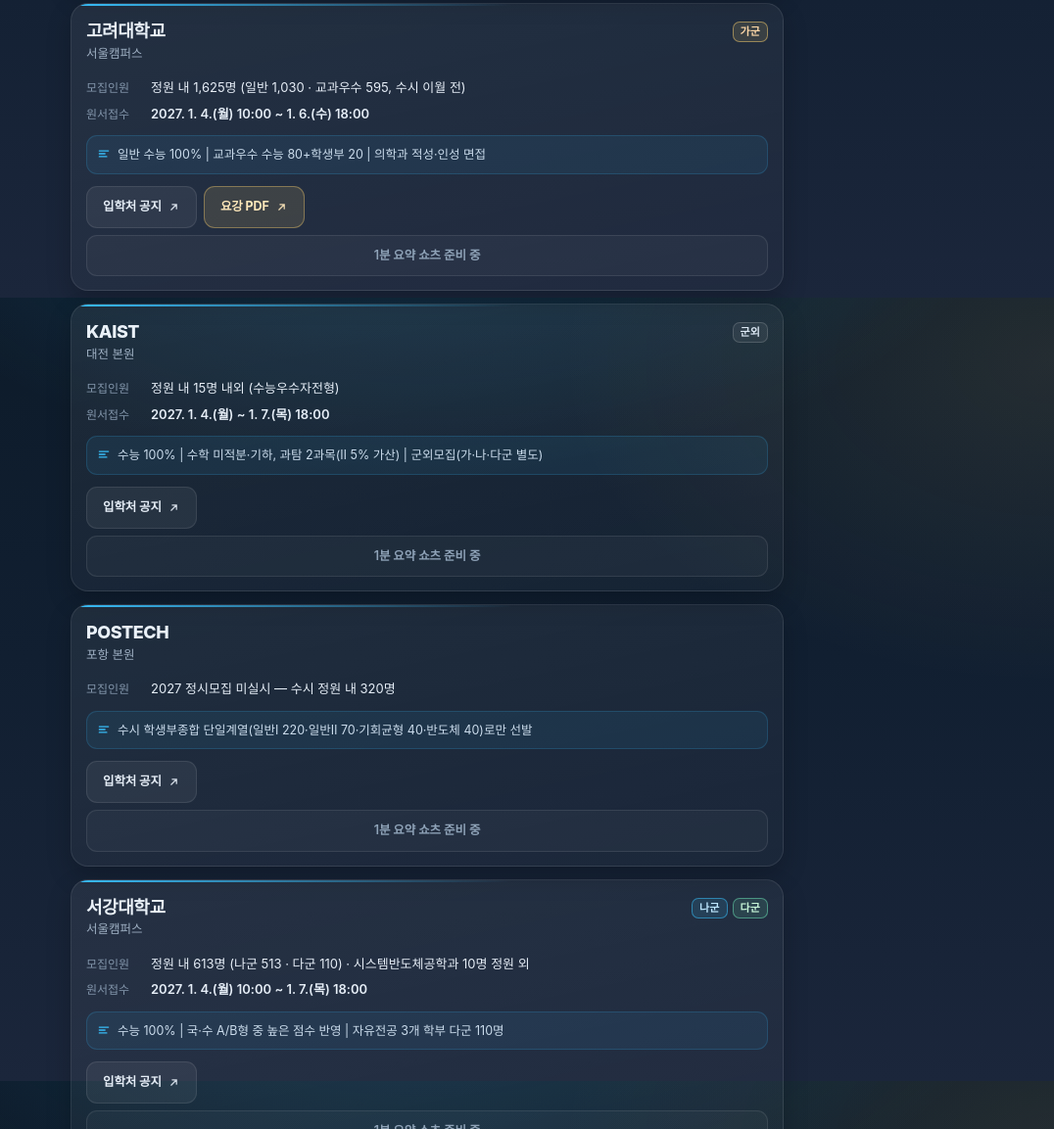
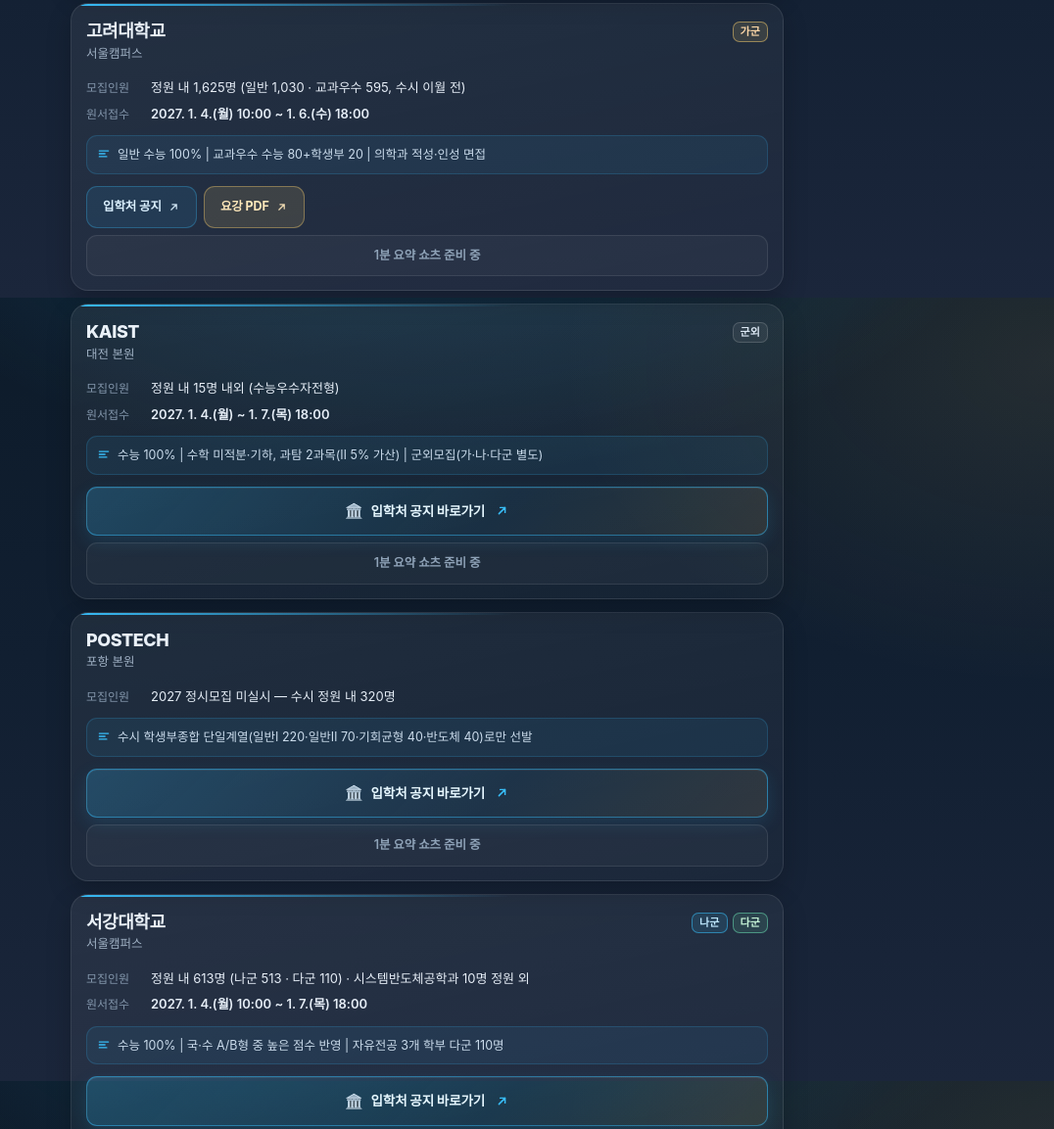
Before and after one commit to bananahyun0926/jeongsihanip, a plain HTML site: page index.html in a window 1280 px wide. Shown: the part 1296-2449 px from the top of the page at 98% size, without its empty margins (204-1280 px from the left). Drawn offline with Linux system fonts and the light colour scheme; a web font is replaced by a local one.

Commit message:
요강 PDF 없는 카드의 입학처 공지 버튼을 카드 하단 전체 폭 CTA로 개선

```diff
--- a/index.html
+++ b/index.html
@@ -176,6 +176,28 @@
   }
   .btn:active{transform:scale(.975)}
   .btn svg{width:13px;height:13px;opacity:.9}
+  .btn.notice-link{background:rgba(56,189,248,.10);border-color:rgba(56,189,248,.30);color:#dcf1ff}
+  /* 요강 PDF가 없어 '입학처 공지' 단독인 카드: 카드 하단을 꽉 채우는 메인 버튼으로 */
+  .actions.solo{grid-template-columns:1fr}
+  .btn.notice-link.solo{
+    grid-column:1/-1;min-height:48px;padding:14px 16px;gap:8px;
+    font-size:13.5px;font-weight:800;
+    border-color:rgba(56,189,248,.48);
+    background:linear-gradient(135deg,rgba(56,189,248,.22),rgba(56,189,248,.07) 60%,rgba(233,196,106,.10));
+    color:#e6f7ff;
+    box-shadow:0 6px 18px rgba(56,189,248,.13), inset 0 1px 0 rgba(255,255,255,.07);
+    transition:transform .15s,background .18s,border-color .18s,box-shadow .18s;
+  }
+  .btn.notice-link.solo .ic{font-size:15px;line-height:1}
+  .btn.notice-link.solo svg{width:15px;height:15px;opacity:1;color:var(--sky);margin-left:2px}
+  .btn.notice-link.solo:focus-visible{outline:2px solid rgba(56,189,248,.85);outline-offset:2px}
+  @media (hover:hover){
+    .btn.notice-link.solo:hover{
+      border-color:rgba(56,189,248,.78);transform:translateY(-1px);
+      background:linear-gradient(135deg,rgba(56,189,248,.32),rgba(56,189,248,.12) 60%,rgba(233,196,106,.16));
+      box-shadow:0 10px 24px rgba(56,189,248,.22), inset 0 1px 0 rgba(255,255,255,.10);
+    }
+  }
   .btn.pdf{background:rgba(233,196,106,.14);border-color:rgba(233,196,106,.42);color:#ffe9bb}
   .btn.shorts{grid-column:1/-1;background:rgba(56,189,248,.13);border-color:rgba(56,189,248,.40);color:#d3f0ff}
   .btn.pending{grid-column:1/-1;background:rgba(255,255,255,.035);border-color:var(--line);color:#8fa3b8;font-weight:600;cursor:default}
@@ -361,8 +383,10 @@
       return '<span class="g ' + (GROUP_CLASS[g] || "") + '">' + esc(g) + "</span>";
     }).join("");
 
+    var solo = !!u.noticeUrl && !u.pdfUrl;
     var links = [];
-    if (u.noticeUrl) links.push('<a class="btn" href="' + esc(u.noticeUrl) + '" target="_blank" rel="noopener">입학처 공지' + extIcon() + "</a>");
+    if (u.noticeUrl) links.push('<a class="btn notice-link' + (solo ? " solo" : "") + '" href="' + esc(u.noticeUrl) + '" target="_blank" rel="noopener">' +
+      (solo ? '<span class="ic" aria-hidden="true">🏛️</span>입학처 공지 바로가기' : "입학처 공지") + extIcon() + "</a>");
     if (u.pdfUrl) links.push('<a class="btn pdf" href="' + esc(u.pdfUrl) + '" target="_blank" rel="noopener">요강 PDF' + extIcon() + "</a>");
     if (u.shortsUrl) links.push('<a class="btn shorts" href="' + esc(u.shortsUrl) + '" target="_blank" rel="noopener">1분 요약 쇼츠 보기' + extIcon() + "</a>");
     else links.push('<span class="btn pending" aria-disabled="true">1분 요약 쇼츠 준비 중</span>');
@@ -383,7 +407,7 @@
         (u.summary
           ? '<div class="summary"><svg viewBox="0 0 24 24" fill="none" stroke="currentColor" stroke-width="2.2" stroke-linecap="round"><path d="M4 7h16M4 12h10M4 17h13"/></svg><span>' + esc(u.summary) + "</span></div>"
           : "") +
-        '<div class="actions">' + links.join("") + "</div>" +
+        '<div class="actions' + (solo ? " solo" : "") + '">' + links.join("") + "</div>" +
       "</article>";
   }
 
```
